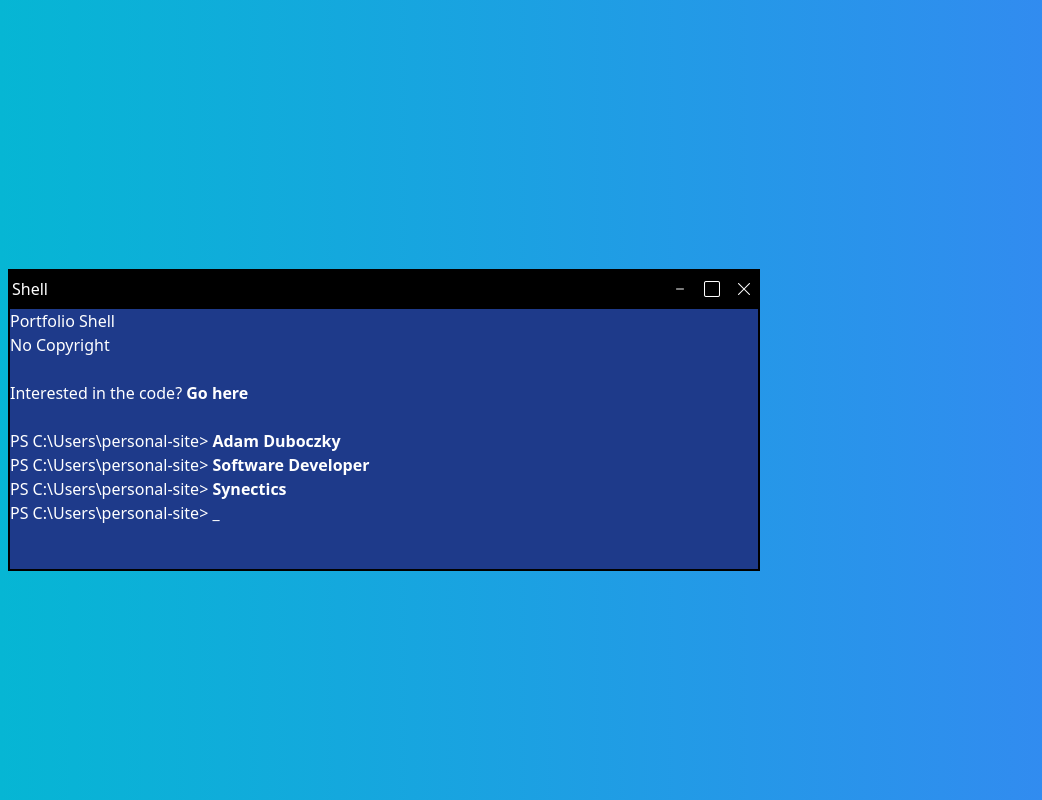
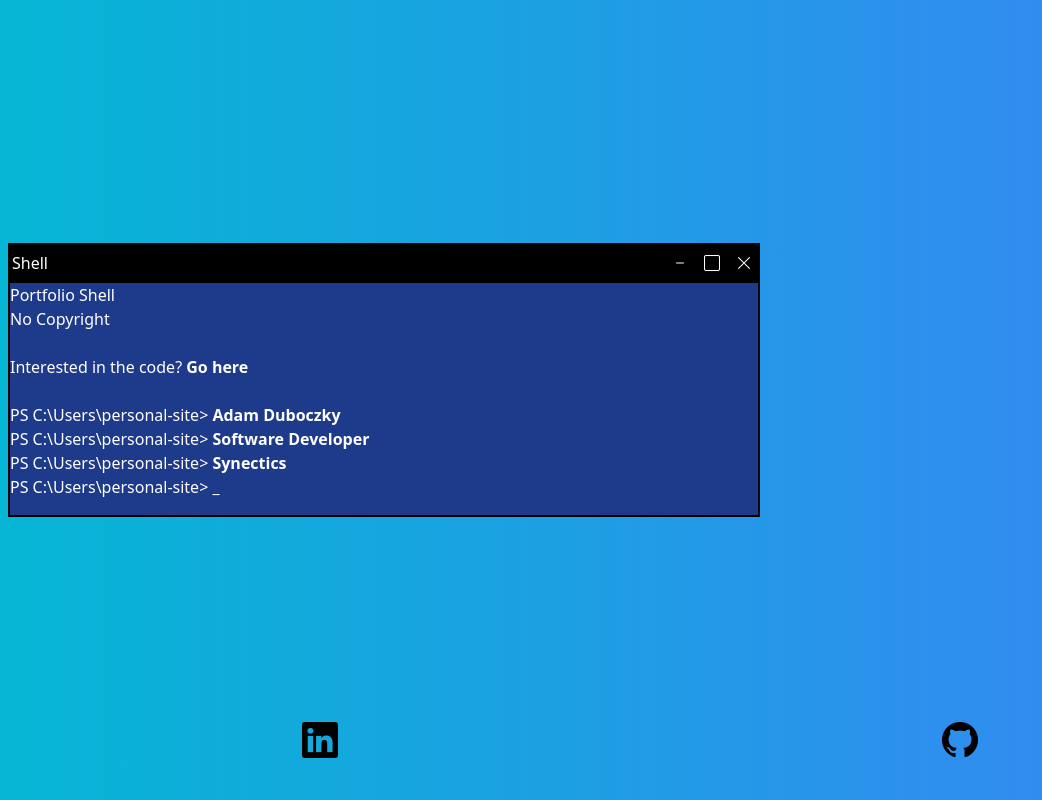
Before and after one commit to Aterauya/personal-website-angular, an Angular app: page / in a window 1280 px wide. Shown: the whole page, without its empty margins (0-1042 px from the left). Built offline with nearby package versions, Linux system fonts and the light colour scheme.

Commit message:
Add Github and LinkedIn icons

```diff
--- a/src/app/terminal-prompt/terminal-prompt.component.html
+++ b/src/app/terminal-prompt/terminal-prompt.component.html
@@ -1,4 +1,4 @@
-<div class="grid place-items-center h-screen p-2 max-w-screen-md">
+<div class="grid place-items-center h-[90vh] p-2 max-w-screen-md">
   <div class="bg-black md:h-1/3 sm:h-1/2 w-full">
     <div class="grid grid-cols-[1fr_auto] items-center">
       <h3 class="p-1 text- text-white">Shell</h3>
@@ -62,3 +62,18 @@
     </div>
   </div>
 </div>
+<div class="flex justify-around h-[10vh] text-4xl">
+  <div>
+    <a
+      class="hover:underline"
+      href="https://www.linkedin.com/in/adam-duboczky/"
+    >
+      <i class="bi bi-linkedin"></i>
+    </a>
+  </div>
+  <div>
+    <a href="https://github.com/Aterauya?tab=repositories">
+      <i class="bi bi-github"></i>
+    </a>
+  </div>
+</div>
```
